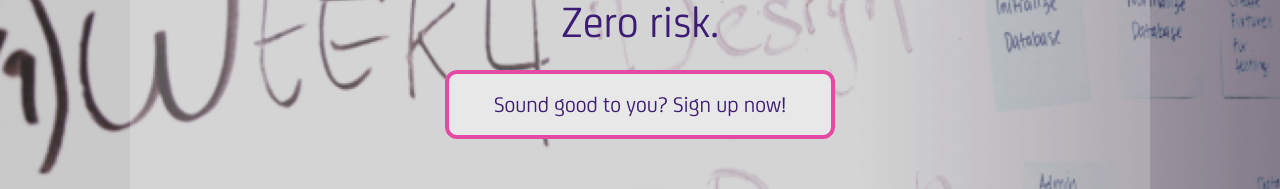
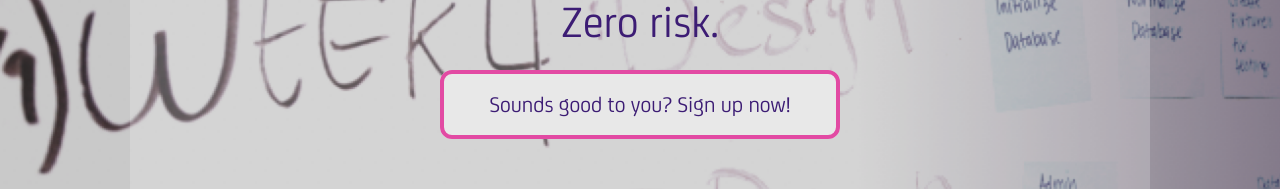
Before and after one commit to npmcdn-to-unpkg-bot/landingpage, a website: page app/index.html in a window 1280 px wide. Shown: the part 520-709 px from the top of the page. Drawn offline with Linux system fonts and the light colour scheme.

Commit message:
Update index.html

```diff
--- a/app/index.html
+++ b/app/index.html
@@ -72,7 +72,7 @@
             </div>
             <div class="intro__tagline__signup">
             <a href="https://goo.gl/forms/Ysmqt7Y79Z7J8lDy1">
-                Sound good to you? Sign up now!
+                Sounds good to you? Sign up now!
             </a>
             </div>
         </h2>
```
